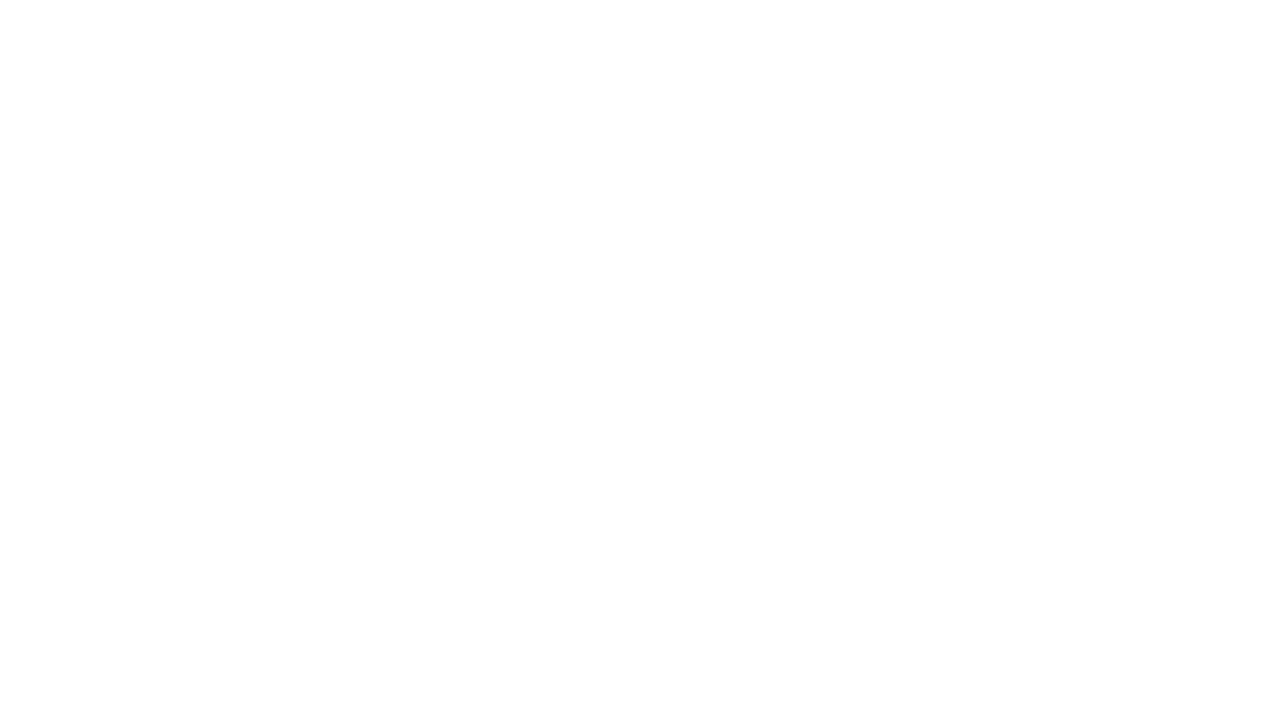
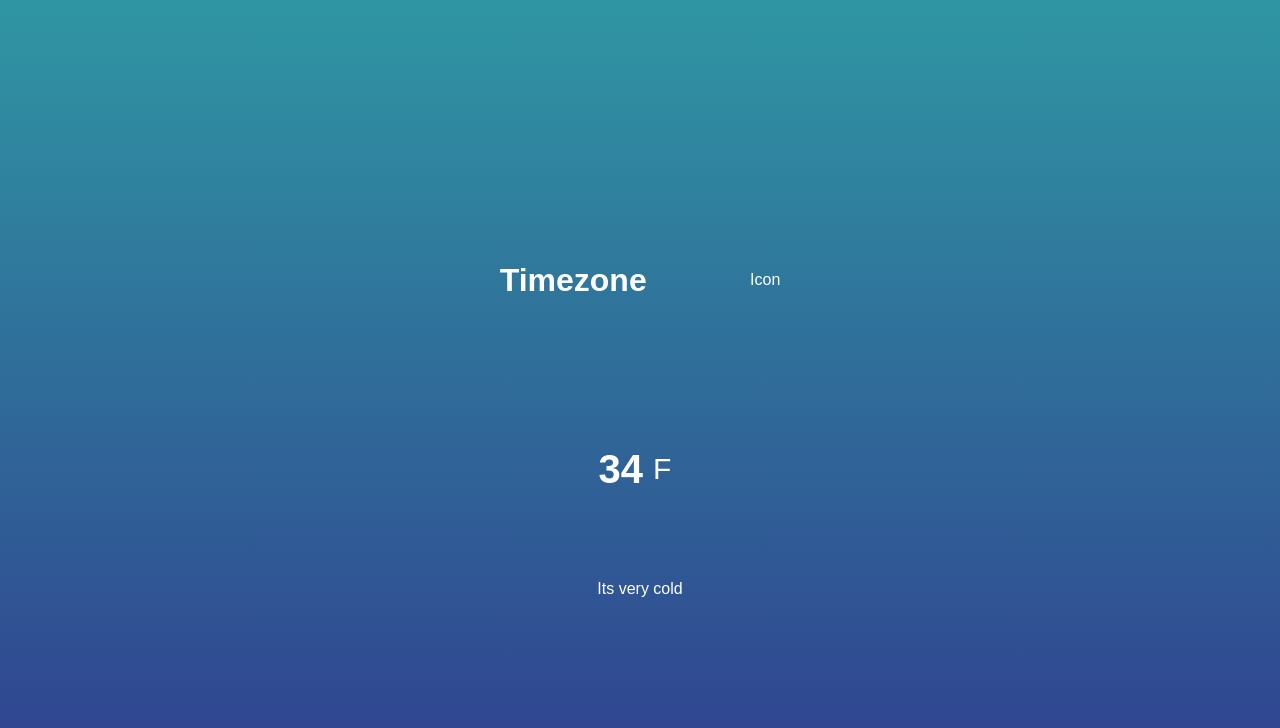
Before and after one commit to MaksimMishchenko/weather-app, a plain HTML site: page index.html in a window 1280 px wide. Drawn offline with Linux system fonts and the light colour scheme.

Commit message:
feat: add markup and styles

```diff
--- a/index.html
+++ b/index.html
@@ -6,6 +6,17 @@
     <title>Weather App</title>
 </head>
 <body>
+    <div class="location">
+        <h1 class="location-timezone">Timezone</h1>
+        <p>Icon</p>
+    </div>
+    <div class="temperature">
+        <div class="degree-section">
+            <h2 class="temperature-degree">34</h2>
+            <span>F</span>
+        </div>
+        <div class="temperature-description">Its very cold</div>
+    </div>
 
     <script src="app.js"></script>
 </body>
--- a/style.css
+++ b/style.css
@@ -0,0 +1,38 @@
+* {
+    margin: 0;
+    padding: 0;
+    box-sizing: border-box;
+}
+body {
+    height: 100vh;
+    display: flex;
+    justify-content: center;
+    flex-direction: column;
+    align-items: center;
+    background: linear-gradient(rgb(47, 150, 163), rgb(48, 62, 143));
+    font-family: sans-serif;
+    color: #fff
+}
+.location,
+.temperature {
+    height: 30vh;
+    width: 30%;
+    display: flex;
+    justify-content: space-around;
+    align-items: center;
+}
+.temperature {
+    flex-direction: column;
+}
+.degree-section {
+    display: flex;
+    align-items: center;
+    cursor: pointer;
+}
+.degree-section span {
+    margin: 10px;
+    font-size: 30px;
+}
+.degree-section h2 {
+    font-size: 40px;
+}
```
